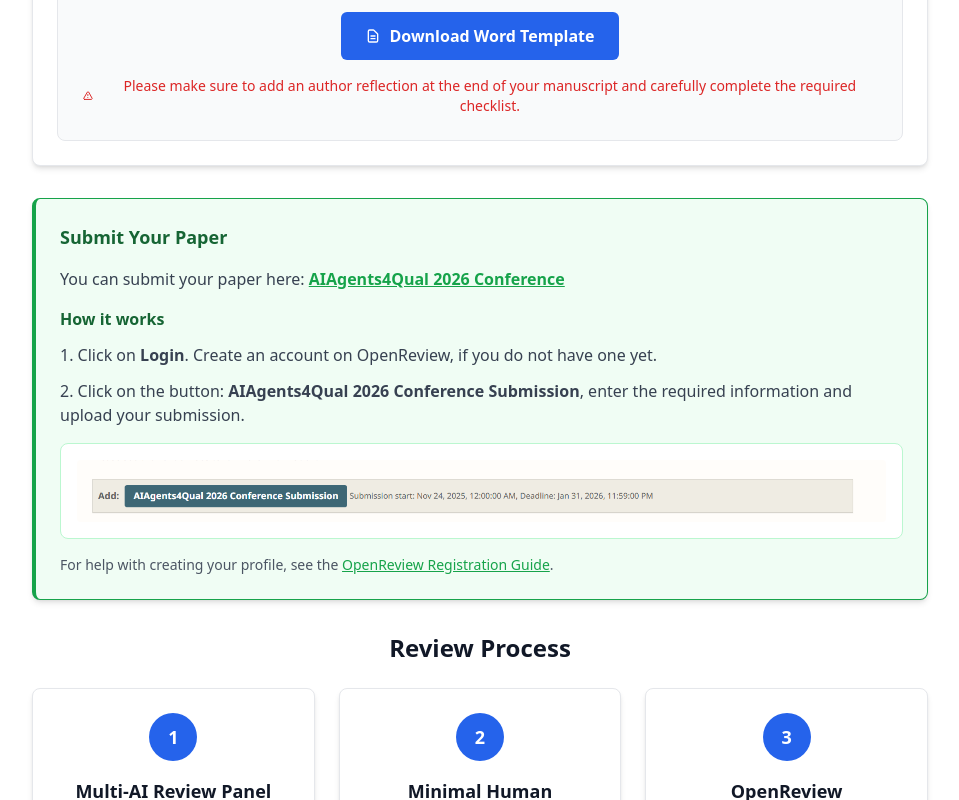
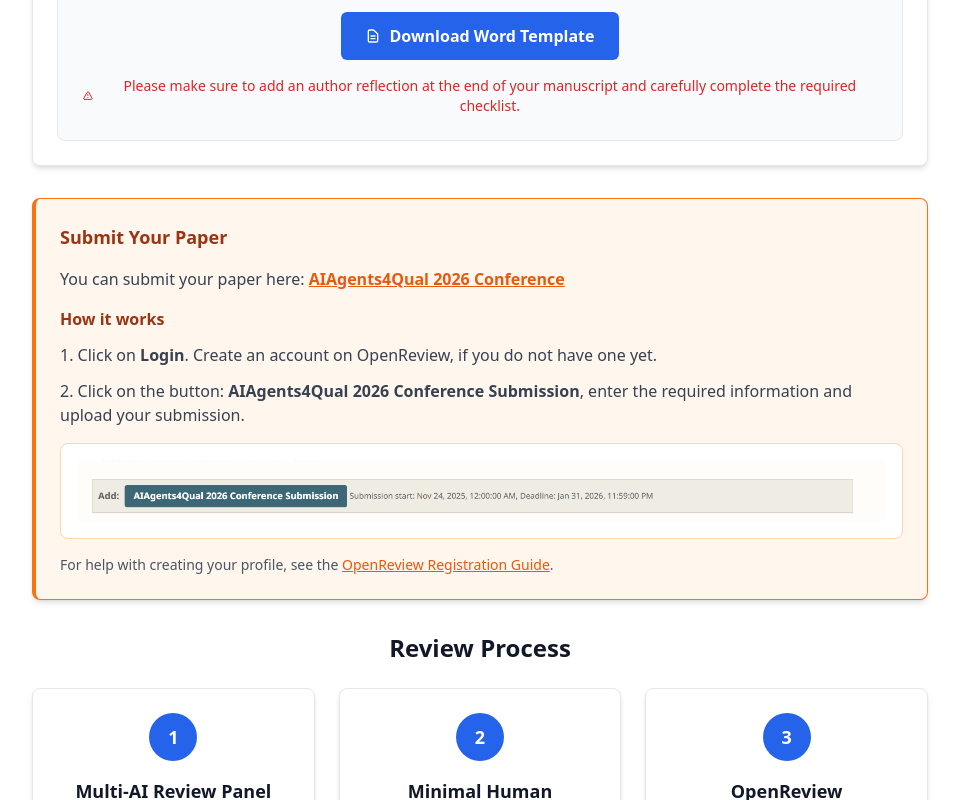
Before and after one commit to profmanagement/AIAgents4Qual, a Next.js app: page /call-for-papers in a window 1280 px wide. Shown: the part 2655-3455 px from the top of the page, without its empty margins (160-1119 px from the left). Built offline with nearby package versions, Linux system fonts and the light colour scheme.

Commit message:
Submit your paper-textbox update

```diff
--- a/app/call-for-papers/page.tsx
+++ b/app/call-for-papers/page.tsx
@@ -123,7 +123,7 @@
 
               <div className="bg-blue-50 border-l-4 border-blue-500 p-6 mt-6 mb-6">
                 <p className="text-blue-800 font-semibold text-lg">
-                  Submit your contribution by 31 January 2026
+                  Submit your contribution at latest by 31 January 2026
                 </p>
               </div>
             </div>
@@ -222,26 +222,26 @@
             </div>
 
             {/* Submission Instructions */}
-            <div className="card bg-green-50 border-l-4 border-green-600">
-              <h4 className="text-lg font-semibold text-green-800 mb-4">
+            <div className="card bg-orange-50 border-l-4 border-orange-500">
+              <h4 className="text-lg font-semibold text-orange-800 mb-4">
                 Submit Your Paper
               </h4>
               <p className="text-gray-700 mb-4">
-                You can submit your paper here: <a href="https://openreview.net/group?id=AIAgents4Qual.org/2026/Conference#tab-recent-activity" className="text-green-600 underline hover:text-green-800" target="_blank" rel="noopener noreferrer"><strong>AIAgents4Qual 2026 Conference</strong></a>
+                You can submit your paper here: <a href="https://openreview.net/group?id=AIAgents4Qual.org/2026/Conference#tab-recent-activity" className="text-orange-600 underline hover:text-orange-700" target="_blank" rel="noopener noreferrer"><strong>AIAgents4Qual 2026 Conference</strong></a>
               </p>
 
-              <h5 className="text-md font-semibold text-green-800 mb-3">How it works</h5>
+              <h5 className="text-md font-semibold text-orange-800 mb-3">How it works</h5>
               <div className="space-y-3 text-gray-700">
                 <p>1. Click on <strong>Login</strong>. Create an account on OpenReview, if you do not have one yet.</p>
                 <p>2. Click on the button: <strong>AIAgents4Qual 2026 Conference Submission</strong>, enter the required information and upload your submission.</p>
               </div>
 
-              <div className="bg-white rounded-lg p-4 mt-4 border border-green-200">
+              <div className="bg-white rounded-lg p-4 mt-4 border border-orange-200">
                 <img src="/images/openreview-submission.png" alt="OpenReview submission interface" className="w-full rounded" />
               </div>
 
               <p className="text-gray-600 text-sm mt-4">
-                For help with creating your profile, see the <a href="https://docs.openreview.net/getting-started/creating-an-openreview-profile/signing-up-for-openreview" className="text-green-600 underline hover:text-green-800">OpenReview Registration Guide</a>.
+                For help with creating your profile, see the <a href="https://docs.openreview.net/getting-started/creating-an-openreview-profile/signing-up-for-openreview" className="text-orange-600 underline hover:text-orange-700">OpenReview Registration Guide</a>.
               </p>
             </div>
 
```
